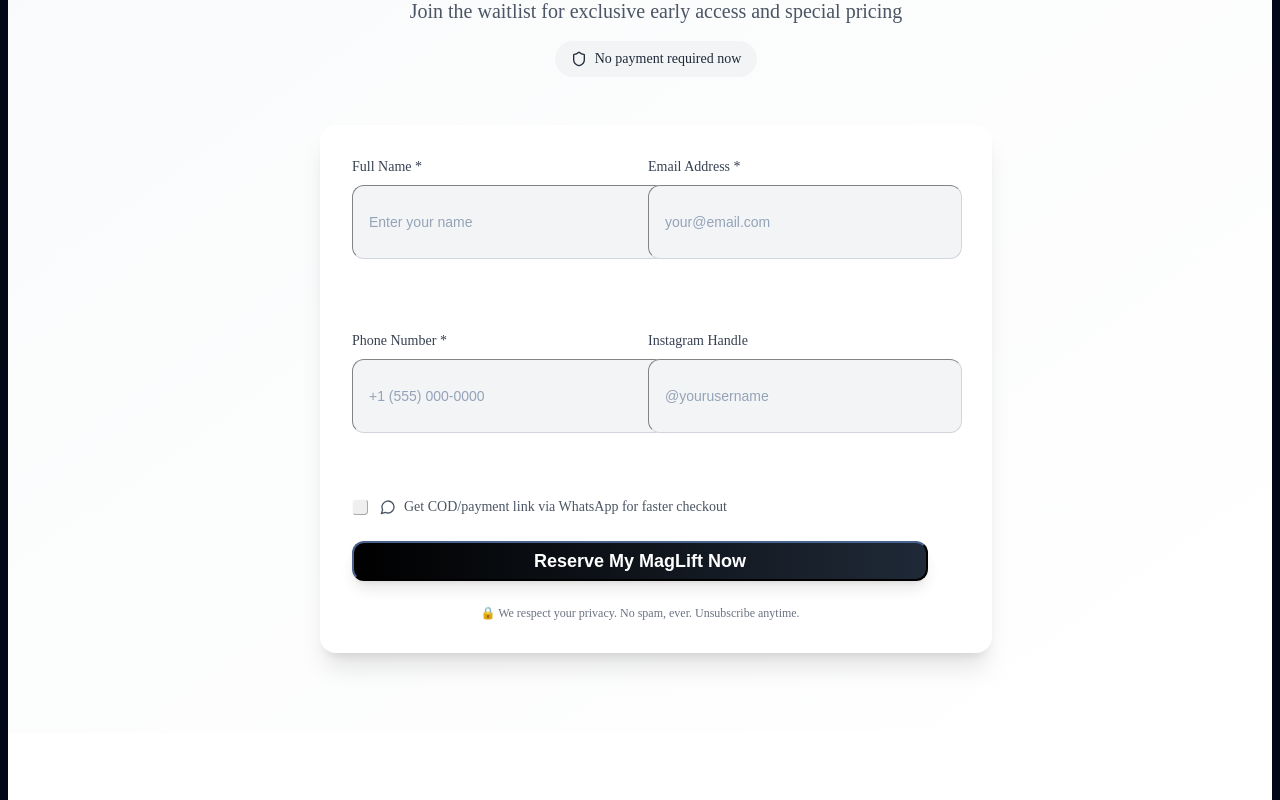
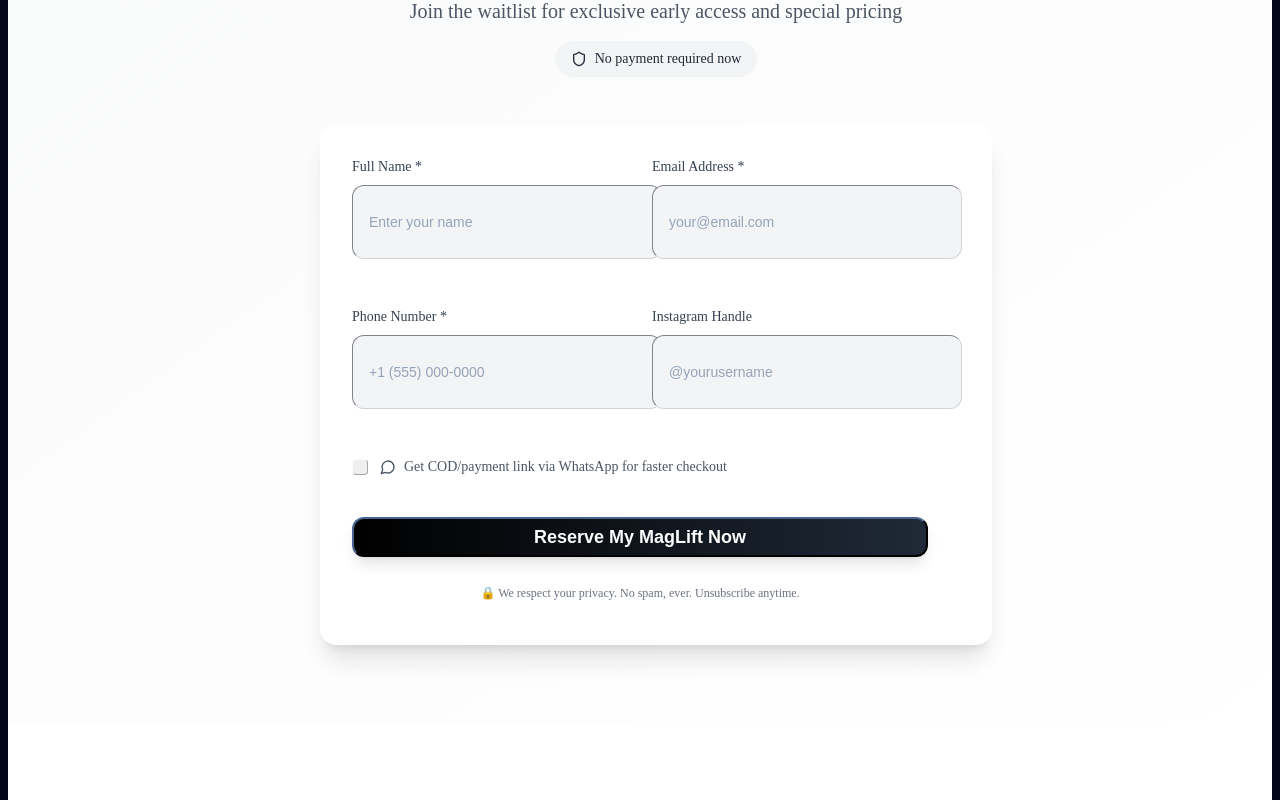
Before and after one commit to saheljouhar/maglift-luxury-launch, a React (Vite) app: page / in a window 1280 px wide. Shown: the part 2540-3340 px from the top of the page. Built offline with nearby package versions, Linux system fonts and the light colour scheme.

Commit message:
Adjust form field spacing
Adjusted spacing between form fields and updated the "Reserve my Maglift now" button to align with the form's styling.
-edited src/components/LeadForm.tsx

```diff
--- a/src/components/LeadForm.tsx
+++ b/src/components/LeadForm.tsx
@@ -82,9 +82,10 @@ export const LeadForm = () => {
             </div>
           </div>
 
-          <form onSubmit={handleSubmit} className="form-container bg-white rounded-2xl shadow-xl p-8 pr-16 space-y-6">
-            <div className="grid md:grid-cols-2 gap-4 mb-8">
-              <div className="name-field mb-8">
+          <form onSubmit={handleSubmit} className="form-container bg-white rounded-2xl shadow-xl p-8 pr-16">
+            {/* First Row - Name and Email */}
+            <div className="grid md:grid-cols-2 gap-6 mb-12">
+              <div className="name-field">
                 <label className="block text-sm font-medium text-gray-700 mb-2">
                   Full Name *
                 </label>
@@ -93,12 +94,12 @@ export const LeadForm = () => {
                   required
                   value={formData.name}
                   onChange={(e) => handleInputChange("name", e.target.value)}
-                  className="w-full h-12 px-4 py-3 my-2 rounded-xl bg-gray-100 border-gray-300 focus:border-black focus:ring-black"
+                  className="w-full h-12 px-4 py-3 rounded-xl bg-gray-100 border-gray-300 focus:border-black focus:ring-black"
                   placeholder="Enter your name"
                 />
               </div>
 
-              <div className="email-field mb-8">
+              <div className="email-field">
                 <label className="block text-sm font-medium text-gray-700 mb-2">
                   Email Address *
                 </label>
@@ -107,14 +108,15 @@ export const LeadForm = () => {
                   required
                   value={formData.email}
                   onChange={(e) => handleInputChange("email", e.target.value)}
-                  className="w-full h-12 px-4 py-3 my-2 rounded-xl bg-gray-100 border-gray-300 focus:border-black focus:ring-black"
+                  className="w-full h-12 px-4 py-3 rounded-xl bg-gray-100 border-gray-300 focus:border-black focus:ring-black"
                   placeholder="your@email.com"
                 />
               </div>
             </div>
 
-            <div className="grid md:grid-cols-2 gap-4 mb-8">
-              <div className="phone-field mb-8">
+            {/* Second Row - Phone and Instagram */}
+            <div className="grid md:grid-cols-2 gap-6 mb-12">
+              <div className="phone-field">
                 <label className="block text-sm font-medium text-gray-700 mb-2">
                   Phone Number *
                 </label>
@@ -123,12 +125,12 @@ export const LeadForm = () => {
                   required
                   value={formData.phone}
                   onChange={(e) => handleInputChange("phone", e.target.value)}
-                  className="w-full h-12 px-4 py-3 my-2 rounded-xl bg-gray-100 border-gray-300 focus:border-black focus:ring-black"
+                  className="w-full h-12 px-4 py-3 rounded-xl bg-gray-100 border-gray-300 focus:border-black focus:ring-black"
                   placeholder="+1 (555) 000-0000"
                 />
               </div>
 
-              <div className="form-field mb-6">
+              <div className="instagram-field">
                 <label className="block text-sm font-medium text-gray-700 mb-2">
                   Instagram Handle
                 </label>
@@ -136,13 +138,14 @@ export const LeadForm = () => {
                   type="text"
                   value={formData.instagram}
                   onChange={(e) => handleInputChange("instagram", e.target.value)}
-                  className="w-full h-12 px-4 py-3 my-2 rounded-xl bg-gray-100 border-gray-300 focus:border-black focus:ring-black"
+                  className="w-full h-12 px-4 py-3 rounded-xl bg-gray-100 border-gray-300 focus:border-black focus:ring-black"
                   placeholder="@yourusername"
                 />
               </div>
             </div>
 
-            <div className="flex items-center space-x-3 form-field mb-6">
+            {/* WhatsApp Checkbox */}
+            <div className="flex items-center space-x-3 mb-10">
               <Checkbox
                 id="whatsapp"
                 checked={formData.whatsappOptIn}
@@ -154,17 +157,20 @@ export const LeadForm = () => {
               </label>
             </div>
 
+            {/* Submit Button */}
+            <div className="px-0">
               <Button
                 type="submit"
                 disabled={isSubmitting}
-              className="w-full bg-gradient-to-r from-black to-gray-800 hover:from-gray-800 hover:to-black text-white py-4 text-lg font-semibold rounded-xl shadow-lg hover:shadow-black/25 transition-all duration-300 hover:scale-105"
+                className="w-full bg-gradient-to-r from-black to-gray-800 hover:from-gray-800 hover:to-black text-white py-4 text-lg font-semibold rounded-xl shadow-lg hover:shadow-black/25 transition-all duration-300 hover:scale-105 mb-4"
               >
                 {isSubmitting ? "Reserving Your Spot..." : "Reserve My MagLift Now"}
               </Button>
 
-            <p className="text-xs text-gray-500 text-center mt-4">
+              <p className="text-xs text-gray-500 text-center">
                 🔒 We respect your privacy. No spam, ever. Unsubscribe anytime.
               </p>
+            </div>
           </form>
         </div>
       </div>
```
Lines whose indentation alone changed are shown as unchanged.
